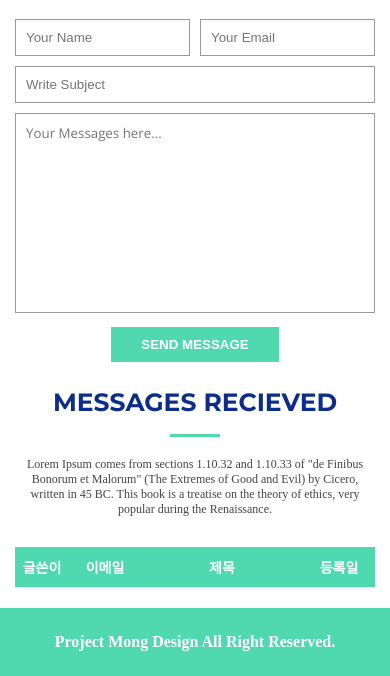
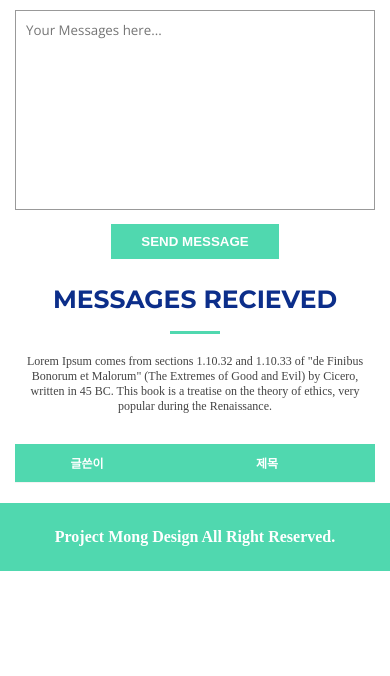
Before and after one commit to ssongd-creater/reveal_example, a PHP site: page /reveal/index.php in a window 390 px wide. Shown: the part 3189-3865 px from the top of the page. After the commit the page ends 3760 px from the top, so only its background shows below. Run offline with PHP 8.4, Linux system fonts and the light colour scheme; data that the repository does not hold is empty; some web fonts are replaced.

Commit message:
05/26 REVEAL 1차 완료

```diff
--- a/css/media.css
+++ b/css/media.css
@@ -132,12 +132,33 @@
   #portfolio .portfolio-item {
     width: 33.33%;
   }
+
+  /* Contact Section Style Code */
+  #recieved .msg-table span:nth-child(1) {
+    width: 25%;
+  }
+
+  #recieved .msg-table span:nth-child(2) {
+    display: none;
+  }
+
+  #recieved .msg-table span:nth-child(3) {
+    width: 50%;
+  }
+
+  #recieved .msg-table span:nth-child(4) {
+    width: 25%;
+  }
 }
 
 @media screen and (max-width: 500px) {
   /* Portfolio Section Style Code */
   #portfolio .portfolio-item {
     width: 50%;
+  }
+  /* Contact Section Style Code */
+  #contact .map {
+    height: 250px;
   }
 }
 
@@ -168,4 +189,35 @@
   #services .services-boxes .box p {
     display: none;
   }
+
+  /* Contact Section Style Code */
+  #contact .form-area .name-email {
+    flex-direction: column;
+  }
+  #contact .form-area .name-email input {
+    width: 100%;
+  }
+
+  #contact .form-area .name-email input:first-child {
+    margin-bottom: 10px;
+  }
+  #recieved .msg-table span {
+    font-size: 12px;
+  }
+
+  #recieved .msg-table span:nth-child(1) {
+    width: 40%;
+  }
+
+  #recieved .msg-table span:nth-child(2) {
+    display: none;
+  }
+
+  #recieved .msg-table span:nth-child(3) {
+    width: 60%;
+  }
+
+  #recieved .msg-table span:nth-child(4) {
+    display: none;
+  }
 }
--- a/index.php
+++ b/index.php
@@ -395,7 +395,7 @@
             $email = $row['RE_email'];
             $subject = $row['RE_subject'];
             $msg = $row['RE_msg'];
-            $regist = $row['RE_reg']
+            $regist = $row['RE_reg'];
             //echo $name; //echo는 문자열만 찍어주는거
         ?>
 
```
